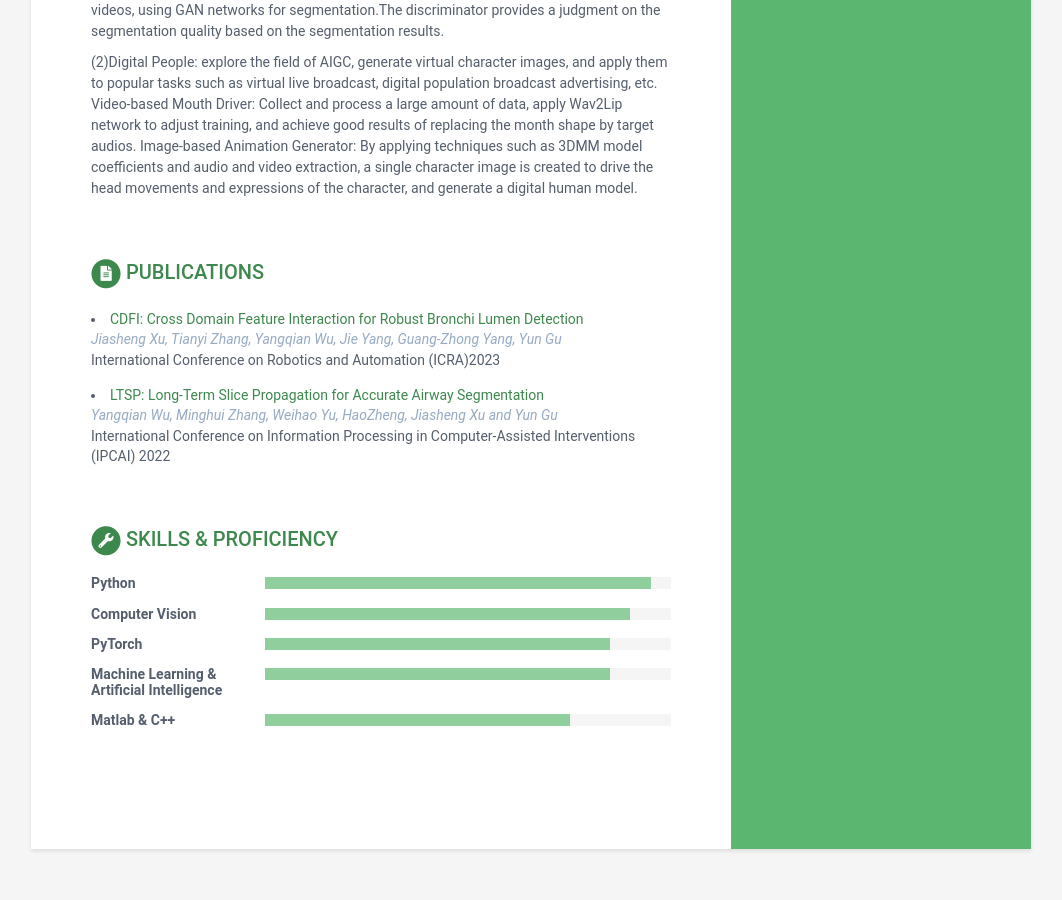
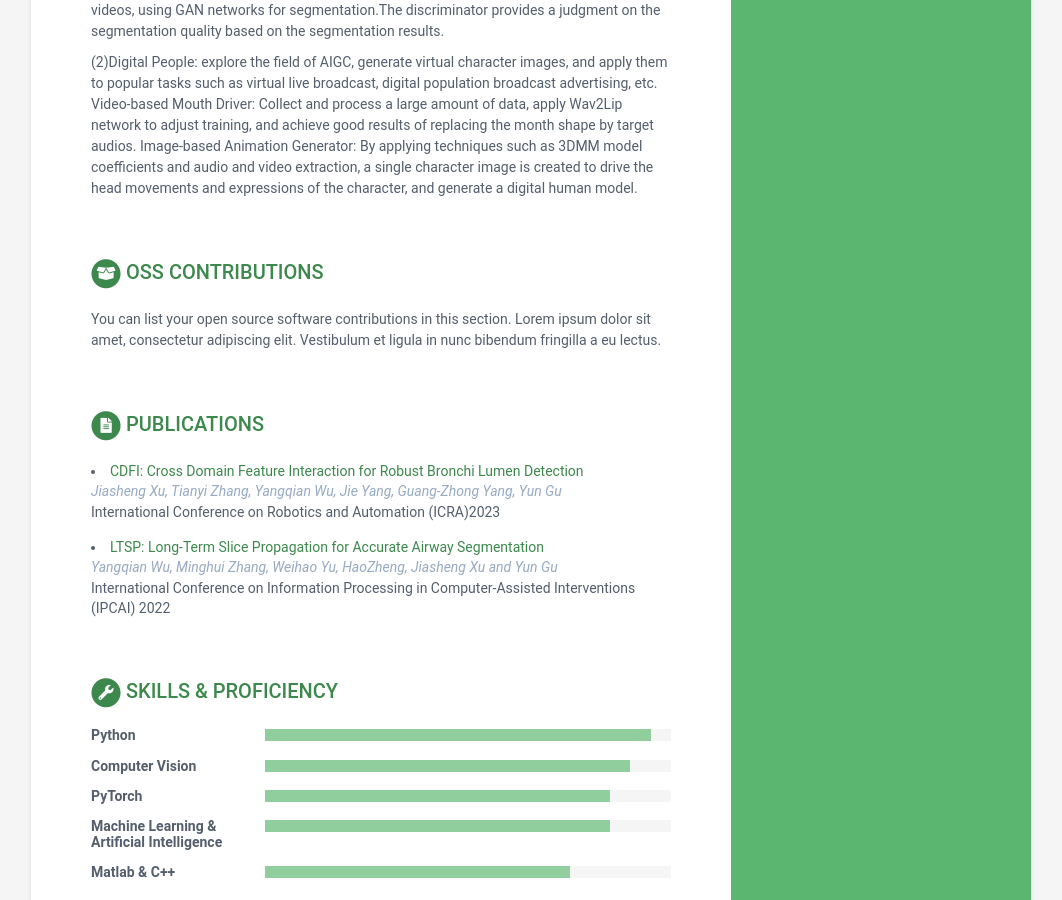
Before and after one commit to longyingsuifeng0227/xjs0227.github.io, a Jekyll site: the page built from index.html, in a window 1280 px wide and 900 px high, scrolled down 1256 px. Shown: the whole window, without its empty margins (109-1171 px from the left). Built offline with Jekyll 4.4.1, drawn with Linux system fonts in a browser that asks for light colours.

Commit message:
Update data.yml

```diff
--- a/_data/data.yml
+++ b/_data/data.yml
@@ -144,16 +144,6 @@ projects:
           coefficients and audio and video extraction, a single character image is created
           to drive the head movements and expressions of the character, and generate a digital human model.
 
-certifications:
-      title: Campus Life
-      list:
-        - name: Student Union Officer
-          start: 2018
-          end: 2020
-          organization: SEIEE
-          details: |
-            Details about cert.
-
 
 publications:
     title: Publications
@@ -167,6 +157,13 @@ publications:
         link: "#"
         authors: Yangqian Wu, Minghui Zhang, Weihao Yu, HaoZheng, Jiasheng Xu and Yun Gu
         conference: International Conference on Information Processing in Computer-Assisted Interventions (IPCAI) 2022
+
+oss:
+    title: OSS Contributions
+    intro: >
+      You can list your open source software contributions in this
+      section. Lorem ipsum dolor sit amet, consectetur adipiscing elit.
+      Vestibulum et ligula in nunc bibendum fringilla a eu lectus.
 
 skills:
     title: Skills &amp; Proficiency
```
